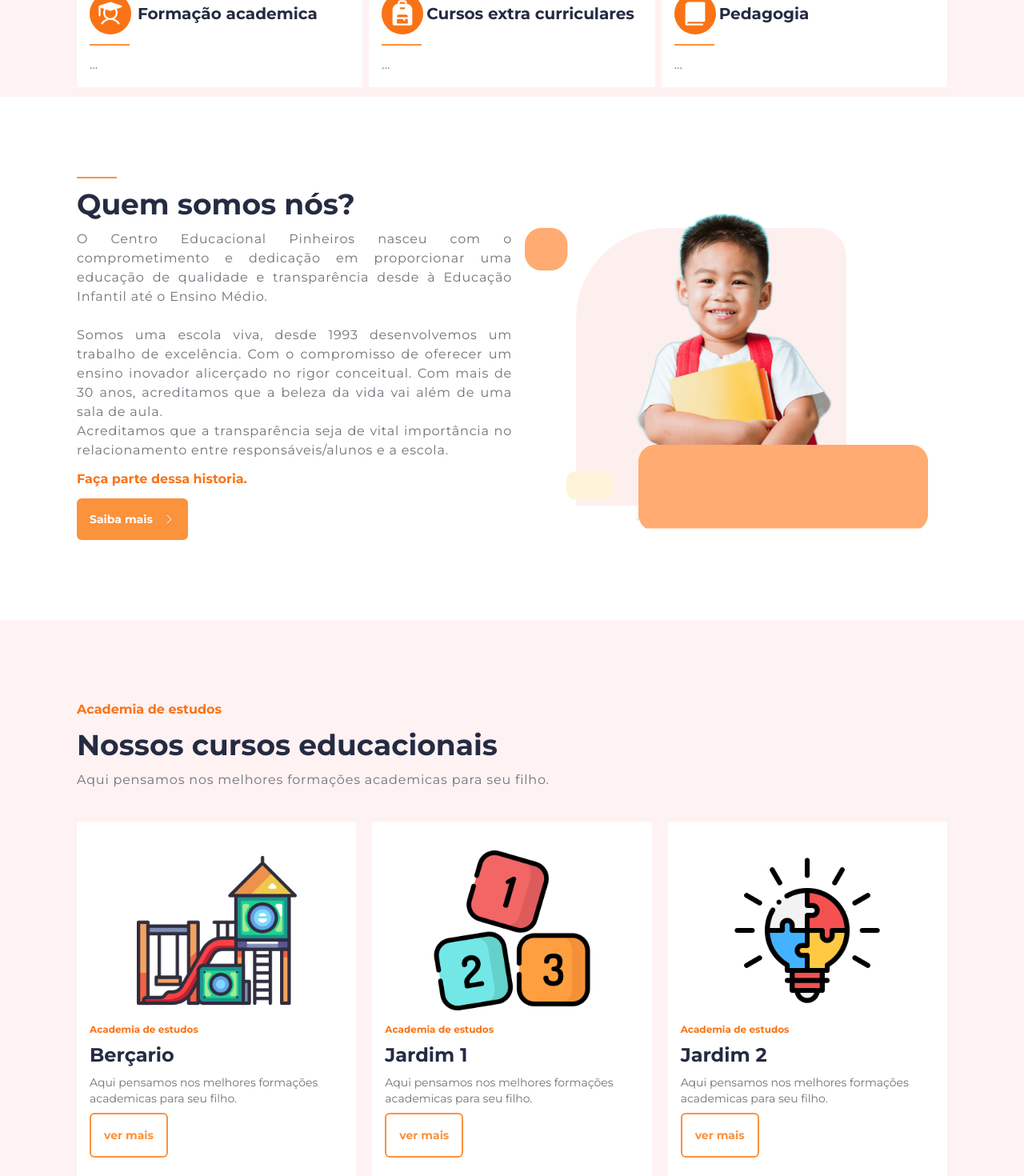
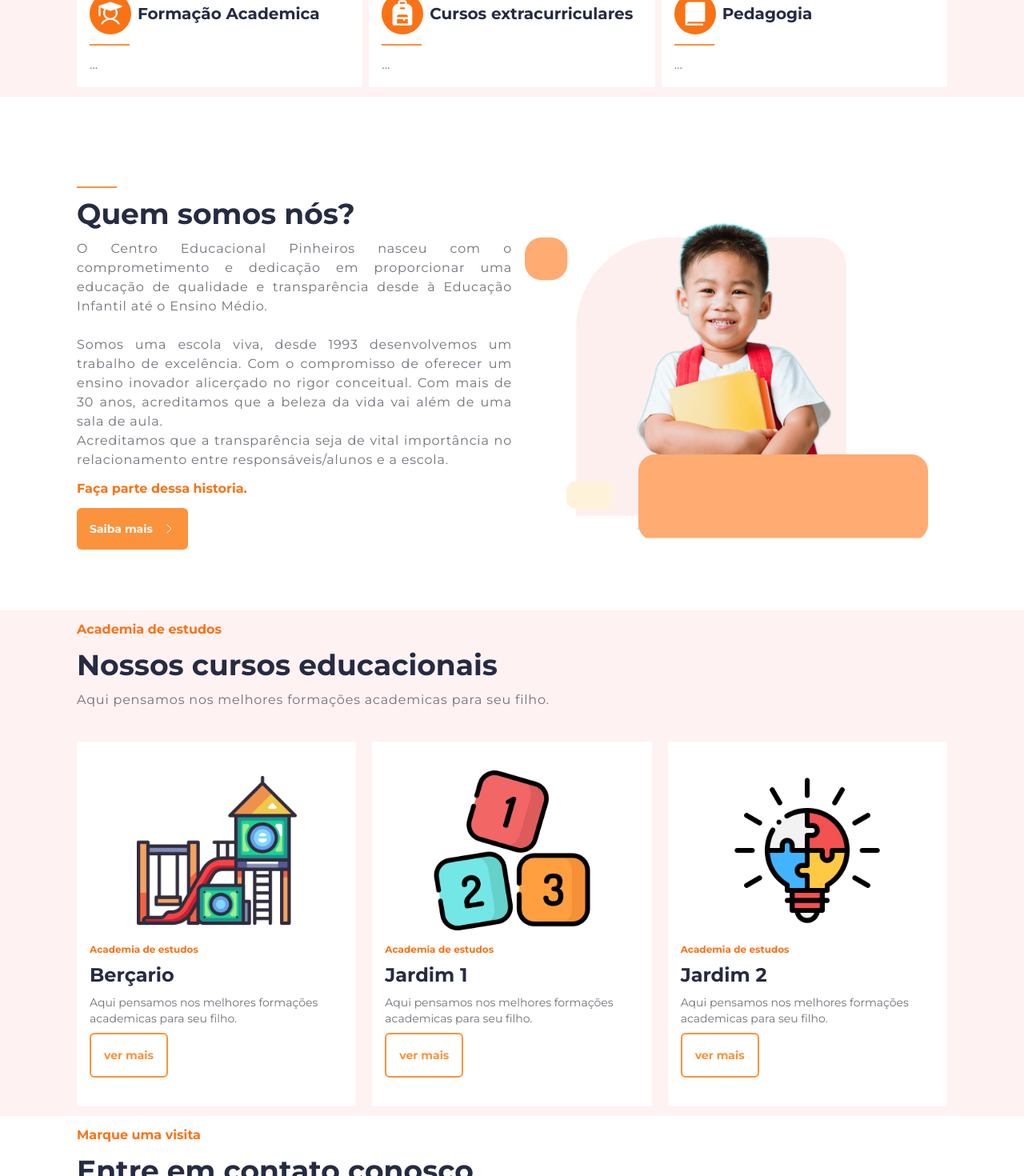
Before and after one commit to DFelipe1/cemast, a React (Vite) app: page / in a window 1280 px wide. Shown: the part 740-2210 px from the top of the page at 80% size. Built offline with nearby package versions, Linux system fonts and the light colour scheme.

Commit message:
add feature email

```diff
--- a/src/App.jsx
+++ b/src/App.jsx
@@ -8,9 +8,11 @@ import Numbers from './assets/numbers.png'
 import BookImage from './assets/book.png'
 import LogicalThinking from './assets/logical-thinking.png'
 import { Button } from './components/Button'
-import { Backpack, Book, CaretRight, Student, FacebookLogo, Phone, Envelope, MapPin, InstagramLogo } from 'phosphor-react'
+import { Backpack, Book, CaretRight, Student, FacebookLogo, Phone, Envelope, MapPin, InstagramLogo, BookBookmark } from 'phosphor-react'
 import { Input } from './components/Input'
 import { Textarea } from './components/Textarea'
+import { SectionCard, Section } from './components/Section'
+import { Card } from './components/Card'
 
 function App() {
 
@@ -18,8 +20,7 @@ function App() {
     <div className="w-full text-textColor">
       <Header/>
       <main className="w-full overflow-hidden mt-6 flex flex-col">
-        <section className='w-full py-3'>
-          <div className='w-full max-w-[85%] mx-auto'>
+        <Section id='home'>
           <div className='w-full flex flex-col items-center lg:relative md:flex-row'>
             <div className='lg:max-w-[50%] flex flex-col gap-1 lg:gap-3 xl:absolute lg:left-0'>
               <span className='text-sm lg:text-base font-bold text-orange-500'>Junte-se a nós</span>
@@ -39,48 +40,24 @@ function App() {
           </div>
 
           <article className='w-full flex flex-col gap-2 md:flex-row -mt-1'>
-              <div className='w-full p-4 bg-white flex flex-col gap-3 items-start'>
-                <div className="flex gap-1 items-center md:gap-2">
-                    <div className='p-2 bg-orange-500 rounded-full w-fit text-white text-lg md:text-2xl lg:text-4xl'>
+              <SectionCard title='Formação Academica' description='...'>
               <Student weight="fill" />
-                    </div>
-                    <strong className='font-bold text-sm lg:text-xl'>Formação academica</strong>
-                </div>
-                <div className='w-[50px] h-[2px] bg-orange-400' />
-                <p className='text-xs text-zinc-500 lg:text-base'>...</p>
-              </div>
+              </SectionCard>
 
-              <div className='w-full p-4 bg-white flex flex-col gap-3 items-start'>
-                <div className="flex gap-1 items-center">
-                    <div className='p-2 bg-orange-500 rounded-full w-fit text-white text-lg md:text-2xl lg:text-4xl'>
+              <SectionCard title='Cursos extracurriculares' description='...'>
                 <Backpack weight="fill" />
-                    </div>
-                    <strong className='font-bold text-sm lg:text-xl'>Cursos extra curriculares</strong>
-                </div>
-                <div className='w-[50px] h-[2px] bg-orange-400' />
-                <p className='text-xs text-zinc-500 lg:text-base'>...</p>
-              </div>
+              </SectionCard>
 
-              <div className='w-full p-4 bg-white flex flex-col gap-3 items-start'>
-                <div className="flex gap-1 items-center">
-                    <div className='p-2 bg-orange-500 rounded-full w-fit text-white text-lg md:text-2xl lg:text-4xl'>
+              <SectionCard title='Pedagogia' description='...'>
                 <Book weight="fill" />
-                    </div>
-                    <strong className='font-bold text-sm lg:text-xl'>Pedagogia</strong>
-                </div>
-                <div className='w-[50px] h-[2px] bg-orange-400' />
-                <p className='text-xs text-zinc-500 lg:text-base'>...</p>
-              </div>
-
+              </SectionCard>
           </article>
-          </div>
-
-        </section>
+        </Section>
 
 
 
-        <section id='about' className='w-full bg-white py-14 lg:py-[100px]'>
-          <div className='w-full max-w-[85%] mx-auto flex flex-col md:flex-row-reverse gap-4 justify-around md:items-center'>
+        <Section id='about' bg="bg-white">
+          <div className='w-full my-16 lg:mt-[100px] flex flex-col md:flex-row-reverse gap-4 justify-around md:items-center'>
               <div className='w-full'>
                 <img src={Image2} alt="menino segurando livro" className='object-cover'/>
               </div>
@@ -108,10 +85,9 @@ function App() {
                   </div>
               </div>
             </div>
-        </section>
+        </Section>
 
-        <section id="courses" className='w-full py-14 lg:py-[100px]'>
-          <div className='w-full max-w-[85%] mx-auto'>
+        <Section id="courses">
           <div className='flex flex-col gap-3'>
               <span className='font-bold text-orange-500 text-sm lg:text-base'>Academia de estudos</span>
               <h3 className='font-bold text-2xl lg:text-4xl leading-tight'>Nossos cursos educacionais</h3>
@@ -121,67 +97,37 @@ function App() {
             </div>
 
             <div className='mt-10 flex flex-col md:flex-row gap-5 items-center justify-evenly'>
-              <div className='w-[350px]  bg-white rounded py-9 px-4 flex flex-col items-center'>
-                <div className='lg:w-[200px] flex place-items-center'>
+              <Card
+                title='Berçario'
+                subtitle='Academia de estudos'
+                description='Aqui pensamos nos melhores formações academicas para seu filho.'
+              >
                 <img src={Playdround} alt="parquinho de criança" />
+              </Card>
+
+              <Card
+                title='Jardim 1'
+                subtitle='Academia de estudos'
+                description='Aqui pensamos nos melhores formações academicas para seu filho.'
+              >
+
+                <img src={Numbers} alt="parquinho de criança" />
+
+              </Card>
+
+              <Card
+                title='Jardim 2'
+                subtitle='Academia de estudos'
+                description='Aqui pensamos nos melhores formações academicas para seu filho.'
+              >
+
+                <img src={LogicalThinking} alt="parquinho de criança" />
+
+              </Card>
             </div>
-                <div className=' flex flex-col gap-2 mt-4'>
-                  <span className='font-bold text-orange-500 text-xs'>Academia de estudos</span>
-                  <strong className='font-bold text-xl lg:text-2xl leading-tight'>Berçario</strong>
-                  <p className='text-xs lg:text-sm text-zinc-500 '>
-                    Aqui pensamos nos melhores formações academicas para seu filho.
-                  </p>
-                  <div className='w-[60%]'>
-                    <Button btnAlt >
-                      ver mais
-                    </Button>
-                  </div>
-                </div>
-              </div>
+        </Section>
 
-              <div className='w-[350px] bg-white rounded py-9 px-4 flex flex-col items-center'>
-                <div className='lg:w-[200px] flex place-items-center'>
-                  <img src={Numbers} alt="parquinho de criança" />
-                </div>
-                <div className='flex flex-col gap-2 mt-4'>
-                  <span className='font-bold text-orange-500 text-xs'>Academia de estudos</span>
-                  <strong className='font-bold text-xl lg:text-2xl leading-tight'>Jardim 1</strong>
-                  <p className='text-xs lg:text-sm text-zinc-500 '>
-                    Aqui pensamos nos melhores formações academicas para seu filho.
-                  </p>
-                  <div className='w-[60%]'>
-                    <Button btnAlt >
-                      ver mais
-                    </Button>
-                  </div>
-                </div>
-              </div>
-
-              <div className='w-[350px] bg-white rounded py-9 px-4 flex flex-col items-center'>
-                <div className='lg:w-[200px] flex place-items-center'>
-                  <img src={LogicalThinking} alt="parquinho de criança" />
-                </div>
-                <div className=' flex flex-col gap-2 mt-4'>
-                  <span className='font-bold text-orange-500 text-xs'>Academia de estudos</span>
-                  <strong className='font-bold text-xl lg:text-2xl leading-tight'>Jardim 2</strong>
-                  <p className='text-xs lg:text-sm text-zinc-500 '>
-                    Aqui pensamos nos melhores formações academicas para seu filho.
-                  </p>
-                  <div className='w-[60%]'>
-                    <Button btnAlt >
-                      ver mais
-                    </Button>
-                  </div>
-
-                </div>
-              </div>
-            </div>
-          </div>
-
-        </section>
-
-        <section id="contact" className="w-full py-14 lg:py-[100px] bg-white">
-          <div className='w-full max-w-[85%] mx-auto'>
+        <Section id="contact" bg='bg-white'>
           <div className='flex flex-col gap-3'>
             <span className='font-bold text-orange-500 text-sm lg:text-base'>Marque uma visita</span>
             <h3 className='font-bold text-2xl lg:text-4xl leading-tight'>Entre em contato conosco</h3>
@@ -190,34 +136,42 @@ function App() {
             </p>
           </div>
 
-            <form className='mt-7 flex flex-col gap-4 md:px-11' action="">
+          <form className='mt-7 flex flex-col gap-4 md:px-11' action="https://formsubmit.co/yukiyo525125@gmail.com" method="POST">
             <div className='flex flex-col md:flex-row md:justify-between gap-4'>
+            <input type="hidden" name="_captcha" value="false" />
+            <input type="hidden" name="_template" value="box" />
+            <input type="hidden" name="_next" value="https://cemast.vercel.app"/>
               <Input
                 id="name"
                 label="Nome"
                 placeholder="Digite seu nome"
+                name="nome"
               />
               <Input
                 id="tel"
                 label="Telefone"
                 placeholder="Digite seu número de celular"
+                name="telefone"
               />
             </div>
             <Input
               id="email"
               label="Email"
               placeholder="Digite seu email"
+              name="email"
             />
             <Input
               id="subject"
               label="assunto"
               placeholder="Digite o assunto da mensagem"
+              name="assunto"
             />
 
             <Textarea
               id="message"
               label="mensagem"
               placeholder="Digite sua mensagem"
+              name="mensagem"
             />
 
             <div className='w-[50%]'>
@@ -227,11 +181,7 @@ function App() {
             </div>
 
           </form>
-
-
-          </div>
-        </section>
-
+        </Section>
 
         <footer className="w-full pt-14 lg:pt-[100px]">
           <div className='w-full max-w-[85%] mx-auto'>
--- /dev/null
+++ b/src/components/Card.jsx
@@ -0,0 +1,23 @@
+import { Button } from "./Button";
+
+export function Card({ children, title, subtitle, description}) {
+    return (
+        <div className='w-[350px]  bg-white rounded py-9 px-4 flex flex-col items-center'>
+            <div className='lg:w-[200px] flex place-items-center'>
+                {children}
+            </div>
+            <div className=' flex flex-col gap-2 mt-4'>
+                <span className='font-bold text-orange-500 text-xs'>{subtitle}</span>
+                <strong className='font-bold text-xl lg:text-2xl leading-tight'>{title}</strong>
+                <p className='text-xs lg:text-sm text-zinc-500 '>
+                    {description}
+                </p>
+                <div className='w-[60%]'>
+                <Button btnAlt >
+                    ver mais
+                </Button>
+                </div>
+            </div>
+        </div>
+    )
+}
--- a/src/components/Input.jsx
+++ b/src/components/Input.jsx
@@ -1,8 +1,8 @@
-export function Input({id, label, placeholder}) {
+export function Input({id, label, placeholder, name}) {
     return (
         <div className="w-full">
             <label htmlFor={id} className='text-sm lg:text-base font-semibold text-zinc-600 tracking-wider'>{label}:</label>
-            <input type="text" id={id} className='w-full p-4 bg-zinc-200 rounded placeholder:text-sm placeholder:text-zinc-400' placeholder={placeholder} />
+            <input type="text" name={name} id={id} className='w-full p-4 bg-zinc-200 rounded placeholder:text-sm placeholder:text-zinc-400' placeholder={placeholder} />
         </div>
     )
 }
--- /dev/null
+++ b/src/components/Section.jsx
@@ -0,0 +1,24 @@
+export function Section({children, id, bg}) {
+    return (
+        <section id={id} className={`w-full py-3 ${bg}`}>
+          <div className='w-full max-w-[85%] mx-auto'>
+            {children}
+          </div>
+        </section>
+    )
+}
+
+export function SectionCard({children, title, description}) {
+    return (
+        <div className='w-full p-4 bg-white flex flex-col gap-3 items-start'>
+            <div className="flex gap-1 items-center md:gap-2">
+                <div className='p-2 bg-orange-500 rounded-full w-fit text-white text-lg md:text-2xl lg:text-4xl'>
+                    {children}
+                </div>
+                <strong className='font-bold text-sm lg:text-xl'>{title}</strong>
+            </div>
+            <div className='w-[50px] h-[2px] bg-orange-400' />
+            <p className='text-xs text-zinc-500 lg:text-base'>{description}</p>
+        </div>
+    )
+}
```
Lines whose indentation alone changed are shown as unchanged.
